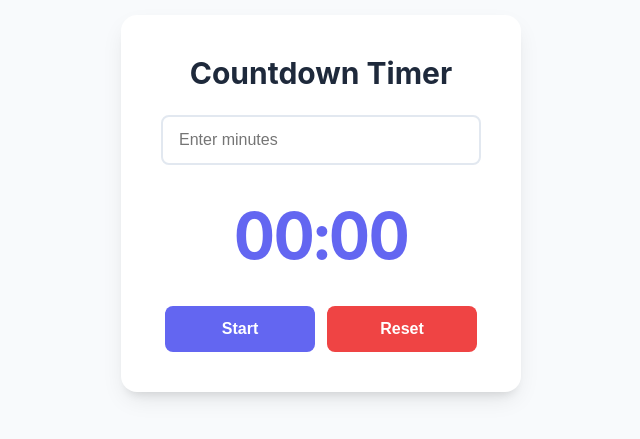
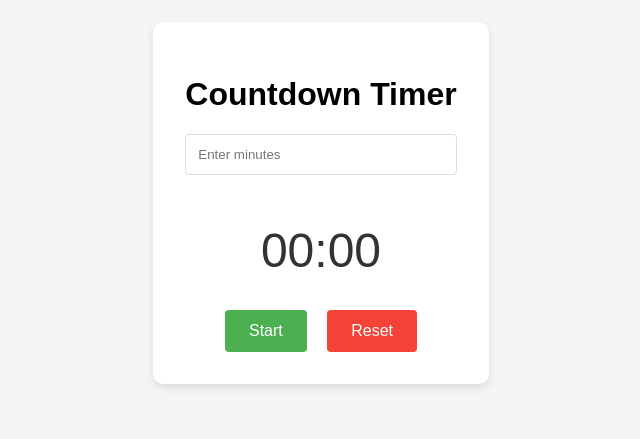
Before and after one commit to brjshshrma/countdown_timer, a website: page index.html in a window 1280 px wide. Shown: the part 197-636 px from the top of the page, without its empty margins (319-959 px from the left). Drawn offline with Linux system fonts and the light colour scheme.

Commit message:
Revert "make it a new card style"
This reverts commit a85bfb8e2f22f73bc592a56e6926eed804adf0af.

```diff
--- a/index.html
+++ b/index.html
@@ -5,149 +5,62 @@
     <meta name="viewport" content="width=device-width, initial-scale=1.0">
     <title>Countdown Timer</title>
     <style>
-        :root {
-            --primary-color: #6366f1;
-            --secondary-color: #4f46e5;
-            --danger-color: #ef4444;
-            --success-color: #22c55e;
-            --background-color: #f8fafc;
-            --card-background: #ffffff;
-            --text-primary: #1e293b;
-            --text-secondary: #64748b;
-        }
-
-        * {
-            margin: 0;
-            padding: 0;
-            box-sizing: border-box;
-        }
-
         body {
-            font-family: 'Inter', -apple-system, BlinkMacSystemFont, 'Segoe UI', Roboto, sans-serif;
+            font-family: 'Arial', sans-serif;
             display: flex;
             justify-content: center;
             align-items: center;
-            min-height: 100vh;
-            background-color: var(--background-color);
-            color: var(--text-primary);
+            height: 100vh;
+            margin: 0;
+            background-color: #f5f5f5;
         }
-
         .container {
             text-align: center;
-            padding: 2.5rem;
-            border-radius: 1rem;
-            background-color: var(--card-background);
-            box-shadow: 0 10px 25px -5px rgba(0, 0, 0, 0.1),
-                       0 8px 10px -6px rgba(0, 0, 0, 0.1);
-            width: 90%;
-            max-width: 400px;
-            transition: transform 0.3s ease, box-shadow 0.3s ease;
+            padding: 2rem;
+            border-radius: 10px;
+            background-color: white;
+            box-shadow: 0 4px 8px rgba(0, 0, 0, 0.1);
         }
-
-        .container:hover {
-            transform: translateY(-5px);
-            box-shadow: 0 20px 25px -5px rgba(0, 0, 0, 0.1),
-                       0 10px 10px -5px rgba(0, 0, 0, 0.04);
+        .timer {
+            font-size: 3rem;
+            margin: 2rem 0;
+            color: #333;
         }
-
-        h1 {
-            font-size: 1.875rem;
-            font-weight: 700;
-            color: var(--text-primary);
-            margin-bottom: 1.5rem;
+        button {
+            padding: 0.75rem 1.5rem;
+            margin: 0 0.5rem;
+            border: none;
+            border-radius: 4px;
+            cursor: pointer;
+            font-size: 1rem;
+            transition: background-color 0.3s;
         }
-
-        .timer {
-            font-size: 4rem;
-            font-weight: 700;
-            margin: 2rem 0;
-            color: var(--primary-color);
-            font-variant-numeric: tabular-nums;
-            letter-spacing: -0.025em;
-        }
-
-        .input-group {
-            margin-bottom: 1.5rem;
-        }
-
-        input {
-            width: 100%;
-            padding: 0.875rem 1rem;
-            border: 2px solid #e2e8f0;
-            border-radius: 0.5rem;
-            font-size: 1rem;
-            transition: all 0.2s ease;
-            outline: none;
-        }
-
-        input:focus {
-            border-color: var(--primary-color);
-            box-shadow: 0 0 0 3px rgba(99, 102, 241, 0.1);
-        }
-
-        .button-group {
-            display: flex;
-            gap: 0.75rem;
-            justify-content: center;
-        }
-
-        button {
-            padding: 0.875rem 1.5rem;
-            border: none;
-            border-radius: 0.5rem;
-            font-size: 1rem;
-            font-weight: 600;
-            cursor: pointer;
-            transition: all 0.2s ease;
-            flex: 1;
-            max-width: 150px;
-        }
-
         #start {
-            background-color: var(--primary-color);
+            background-color: #4CAF50;
             color: white;
         }
-
-        #start:hover {
-            background-color: var(--secondary-color);
-        }
-
         #reset {
-            background-color: var(--danger-color);
+            background-color: #f44336;
             color: white;
         }
-
-        #reset:hover {
-            background-color: #dc2626;
-        }
-
-        @media (max-width: 480px) {
-            .container {
-                padding: 1.5rem;
-            }
-
-            .timer {
-                font-size: 3rem;
-            }
-
-            .button-group {
-                flex-direction: column;
-            }
-
-            button {
-                max-width: 100%;
-            }
+        input {
+            padding: 0.75rem;
+            margin-bottom: 1rem;
+            width: 100%;
+            box-sizing: border-box;
+            border: 1px solid #ddd;
+            border-radius: 4px;
         }
     </style>
 </head>
 <body>
     <div class="container">
         <h1>Countdown Timer</h1>
-        <div class="input-group">
+        <div>
             <input type="number" id="minutes" placeholder="Enter minutes" min="1" max="60">
         </div>
         <div class="timer" id="timer">00:00</div>
-        <div class="button-group">
+        <div>
             <button id="start">Start</button>
             <button id="reset">Reset</button>
         </div>
```
